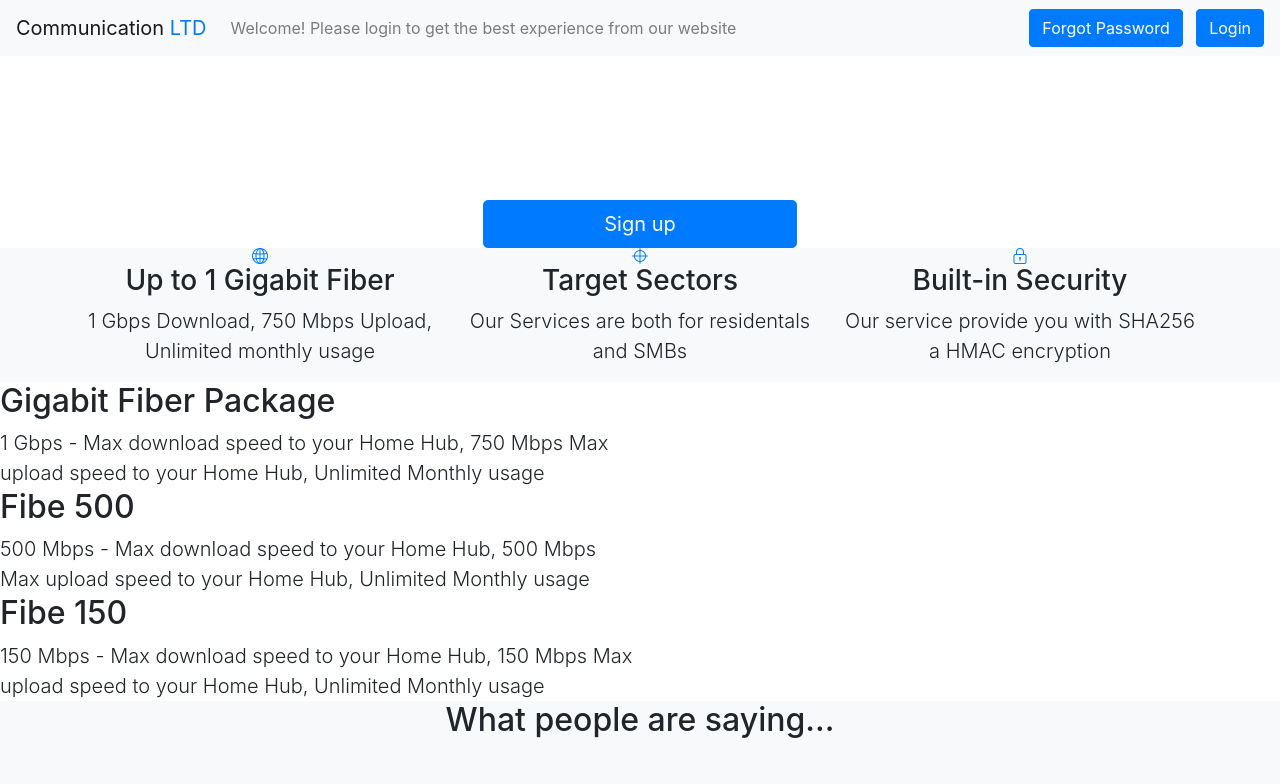
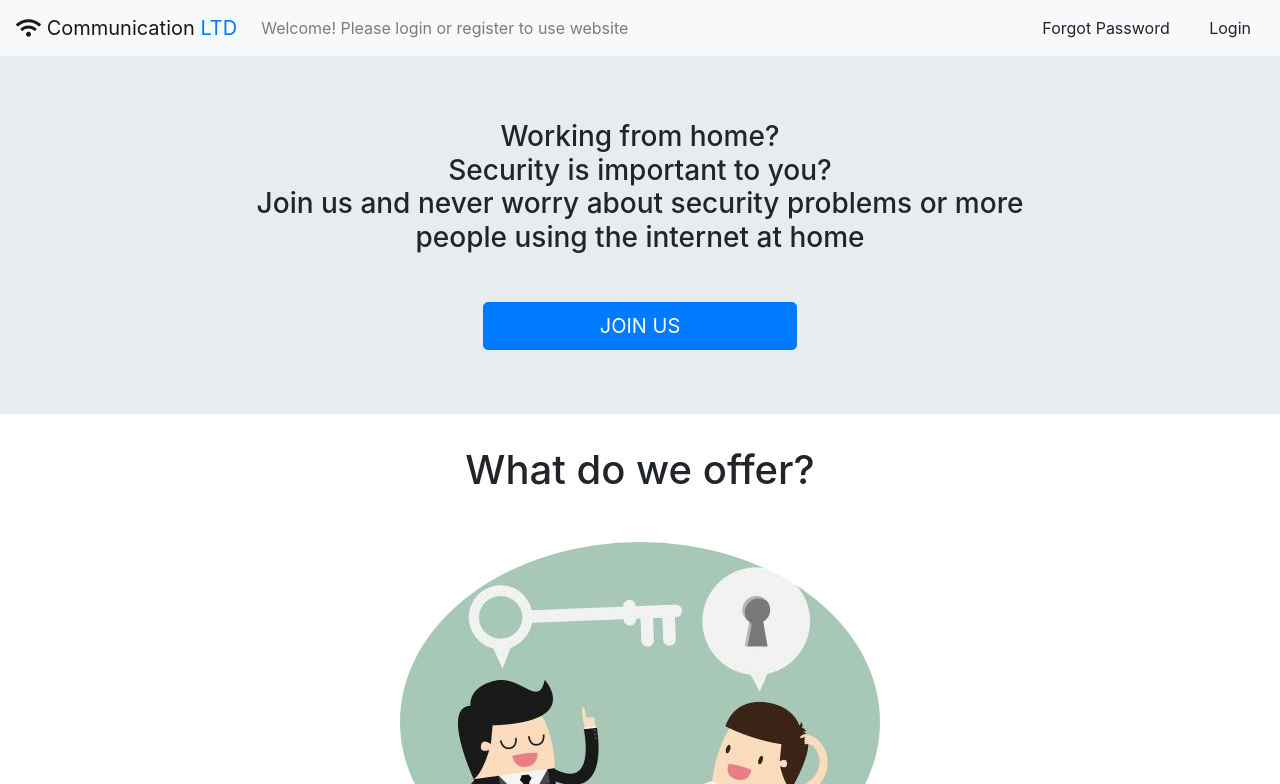
Before and after one commit to borismand/GMB_NetComm, a Django app: page / in a window 1280 px wide. Shown: the top 784 px of the page. Run offline with Django 3.2, Linux system fonts and the light colour scheme; some libraries are stand-ins or nearby versions.

Commit message:
sirst UI skeleton

```diff
--- a/net_comm_web/templates/pages/index.html
+++ b/net_comm_web/templates/pages/index.html
@@ -7,7 +7,8 @@
 
 <!-- Navigation-->
 <nav class="navbar navbar-expand-lg navbar-light bg-light static-top">
-    <a class="navbar-brand" href="#">Communication <span style="color: #007bff;">LTD</span></a>
+    <a class="navbar-brand" href="#">
+        <i class="fas fa-wifi"></i> Communication <span style="color: #007bff;">LTD</span></a>
     <button class="navbar-toggler" type="button" data-toggle="collapse" data-target="#navbarText" aria-controls="navbarText" aria-expanded="false" aria-label="Toggle navigation">
     <span class="navbar-toggler-icon"></span>
      </button>
@@ -32,35 +33,45 @@
       {% else %}
 
       <li class="nav-item">
-        <a class="nav-link">Welcome! Please login to get the best experience from our website</a>
+        <a class="nav-link">Welcome! Please login or register to use website</a>
       </li>
       </div>
       <div>
-        <a class="btn btn-primary" href="/password_reset">Forgot Password</a>
+        <a class="btn btn-light" href="/password_reset">Forgot Password</a>
       </div>
       <div>
         &nbsp;&nbsp;
-        <a class="btn btn-primary" href="/login">Login</a>
+        <a class="btn btn-light" href="/login">Login</a>
       </div>
 
       {% endif %}
 
 </nav>
 <!-- Masthead-->
-<header class="masthead text-white text-center">
+<header class="masthead text-black text-center">
     <div class="overlay"></div>
-    <div class="container">
-        <div class="row">
-            <div class="col-xl-9 mx-auto"><h1 class="mb-5">Find the best internet deals in your area and upgrade your home internet</h1></div>
-            <div class="col-xl-9 mx-auto">
-                    <div class="col-xl-5 mx-auto" ><a href="register"><button class="btn btn-block btn-lg btn-primary" >Sign up</button></a></div>
+    <div class="jumbotron jumbotron-fluid">
+        <div class="container">
+            <div class="row">
+                <div class="col-xl-9 mx-auto"><h3 class="mb-5">Working from home? <br />
+                    Security is important to you?
+                    <br />Join us and never worry about security problems or more people using the internet at home</h3></div>
+                <div class="col-xl-9 mx-auto">
+                        <div class="col-xl-5 mx-auto" ><a href="register"><button class="btn btn-block btn-lg btn-primary" >
+                            JOIN US</button></a></div>
+                </div>
             </div>
         </div>
     </div>
 </header>
+<!--<img class="mb-4 img-error" src="./assets/img/communication.jpg" />-->
 <!-- Icons Grid-->
-<section class="features-icons bg-light text-center">
+<section class="features-icons bg-white text-center pb-5">
     <div class="container">
+        <h1 class="mb-5">What do we offer?</h1>
+        <div class="d-flex justify-content-center">
+            <img class="img-fluid rounded-circle mb-3" src="{% static 'assets/img/communication.jpg' %}" alt="..." />
+        </div>
         <div class="row">
             <div class="col-lg-4">
                 <div class="features-icons-item mx-auto mb-5 mb-lg-0 mb-lg-3">
@@ -86,24 +97,63 @@
         </div>
     </div>
 </section>
+<!-- Comm -->
+<!-- Testimonials-->
+<section class="testimonials text-center bg-dark text-grey p-30">
+    <div class="container">
+        <h2 class="mb-5">What people are saying about us</h2>
+        <div id="carouselExampleIndicators" class="carousel slide" data-ride="carousel">
+          <ol class="carousel-indicators">
+            <li data-target="#carouselExampleIndicators" data-slide-to="0" class="active"></li>
+            <li data-target="#carouselExampleIndicators" data-slide-to="1"></li>
+            <li data-target="#carouselExampleIndicators" data-slide-to="2"></li>
+          </ol>
+          <div class="carousel-inner">
+            <div class="carousel-item active">
+              <img class="img-fluid rounded-circle mb-3" src="{% static 'assets/img/testimonials-1.jpg' %}" alt="..." />
+                <h5>Moshe Gotam</h5>
+                <p class="font-weight-light mb-0">"This is fantastic! This is the best project of the Network Communication Course ever!"</p>
+            </div>
+            <div class="carousel-item">
+              <img class="img-fluid rounded-circle mb-3" src="{% static 'assets/img/testimonials-2.jpg' %}" alt="..." />
+                <h5>Boris Mendelblat</h5>
+                <p class="font-weight-light mb-0">"Communication LTD are amazing. I've been with them for 3 years, best decision I have made."</p>
+            </div>
+            <div class="carousel-item">
+              <img class="img-fluid rounded-circle mb-3" src="{% static 'assets/img/testimonials-3.jpg' %}" alt="..." />
+                <h5>Galia Shwartz</h5>
+                <p class="font-weight-light mb-0">"Thanks so much for making our internet better! Great Fibre Internet packages"</p>
+            </div>
+          </div>
+          <a class="carousel-control-prev" href="#carouselExampleIndicators" role="button" data-slide="prev">
+            <span class="carousel-control-prev-icon" aria-hidden="true"></span>
+            <span class="sr-only">Previous</span>
+          </a>
+          <a class="carousel-control-next" href="#carouselExampleIndicators" role="button" data-slide="next">
+            <span class="carousel-control-next-icon" aria-hidden="true"></span>
+            <span class="sr-only">Next</span>
+          </a>
+        </div>
+    </div>
+</section>
 <!-- Image Showcases-->
 <section class="showcase">
-    <div class="container-fluid p-0">
-        <div class="row no-gutters">
+    <div class="d-flex justify-content-center">
+        <div class="row no-gutters text-center">
            <!-- <div class="col-lg-6 order-lg-2 text-white showcase-img" style="background-image: url('{% static 'assets/img/bg-showcase-1.jpg' %}')"></div> -->
             <div class="col-lg-6 order-lg-1 my-auto showcase-text">
                 <h2>Gigabit Fiber Package</h2>
                 <p class="lead mb-0">1 Gbps - Max download speed to your Home Hub, 750 Mbps Max upload speed to your Home Hub,   Unlimited Monthly usage</p>
             </div>
         </div>
-        <div class="row no-gutters">
+        <div class="row no-gutters text-center">
             <!--div class="col-lg-6 text-white showcase-img" style="background-image: url('{% static 'assets/img/bg-showcase-2.jpg' %}')"></div-->
             <div class="col-lg-6 my-auto showcase-text">
                 <h2>Fibe 500</h2>
                 <p class="lead mb-0">500 Mbps - Max download speed to your Home Hub, 500 Mbps Max upload speed to your Home Hub,   Unlimited Monthly usage</p>
             </div>
         </div>
-        <div class="row no-gutters">
+        <div class="row no-gutters text-center">
             <!--<div class="col-lg-6 order-lg-2 text-white showcase-img" style="background-image: url('{% static 'assets/img/bg-showcase-3.jpg' %}')"></div>-->
             <div class="col-lg-6 order-lg-1 my-auto showcase-text">
                 <h2>Fibe 150</h2>
@@ -112,49 +162,43 @@
         </div>
     </div>
 </section>
-<!-- Testimonials-->
-<section class="testimonials text-center bg-light">
-    <div class="container">
-        <h2 class="mb-5">What people are saying...</h2>
-        <div class="row">
-            <div class="col-lg-4">
-                <div class="testimonial-item mx-auto mb-5 mb-lg-0">
-                    <img class="img-fluid rounded-circle mb-3" src="{% static 'assets/img/testimonials-1.jpg' %}" alt="..." />
-                    <h5>Max Levinzon</h5>
-                    <p class="font-weight-light mb-0">"This is fantastic! This is the best project of the Network Communication Course ever!"</p>
-                </div>
-            </div>
-            <div class="col-lg-4">
-                <div class="testimonial-item mx-auto mb-5 mb-lg-0">
-                    <img class="img-fluid rounded-circle mb-3" src="{% static 'assets/img/testimonials-2.jpg' %}" alt="..." />
-                    <h5>Sam Medina</h5>
-                    <p class="font-weight-light mb-0">"Communication LTD are amazing. I've been with them for 3 years, best decision I have made."</p>
-                </div>
-            </div>
-            <div class="col-lg-4">
-                <div class="testimonial-item mx-auto mb-5 mb-lg-0">
-                    <img class="img-fluid rounded-circle mb-3" src="{% static 'assets/img/testimonials-3.jpg' %}" alt="..." />
-                    <h5>Daniel Tomchin</h5>
-                    <p class="font-weight-light mb-0">"Thanks so much for making our internet better! Great Fibre Internet packages"</p>
-                </div>
-            </div>
-        </div>
-    </div>
-</section>
+<!--        <div class="row">-->
+<!--            <div class="col-lg-4">-->
+<!--                <div class="testimonial-item mx-auto mb-5 mb-lg-0">-->
+<!--                    <img class="img-fluid rounded-circle mb-3" src="{% static 'assets/img/testimonials-1.jpg' %}" alt="..." />-->
+<!--                    <h5>Max Levinzon</h5>-->
+<!--                    <p class="font-weight-light mb-0">"This is fantastic! This is the best project of the Network Communication Course ever!"</p>-->
+<!--                </div>-->
+<!--            </div>-->
+<!--            <div class="col-lg-4">-->
+<!--                <div class="testimonial-item mx-auto mb-5 mb-lg-0">-->
+<!--                    <img class="img-fluid rounded-circle mb-3" src="{% static 'assets/img/testimonials-2.jpg' %}" alt="..." />-->
+<!--                    <h5>Sam Medina</h5>-->
+<!--                    <p class="font-weight-light mb-0">"Communication LTD are amazing. I've been with them for 3 years, best decision I have made."</p>-->
+<!--                </div>-->
+<!--            </div>-->
+<!--            <div class="col-lg-4">-->
+<!--                <div class="testimonial-item mx-auto mb-5 mb-lg-0">-->
+<!--                    <img class="img-fluid rounded-circle mb-3" src="{% static 'assets/img/testimonials-3.jpg' %}" alt="..." />-->
+<!--                    <h5>Daniel Tomchin</h5>-->
+<!--                    <p class="font-weight-light mb-0">"Thanks so much for making our internet better! Great Fibre Internet packages"</p>-->
+<!--                </div>-->
+<!--            </div>-->
+<!--        </div>-->
 <!-- Call to Action-->
-<section class="call-to-action text-white text-center">
-    <div class="overlay"></div>
-    <div class="container">
-        <div class="row">
-            <div class="col-xl-9 mx-auto"><h2 class="mb-4">Ready to get started? Sign up now!</h2></div>
-            <div class="col-md-10 col-lg-8 col-xl-7 mx-auto">
-                <div class="col-xl-9 mx-auto">
-                    <div class="col-xl-5 mx-auto" ><a href="register"><button class="btn btn-block btn-lg btn-primary" >Sign up</button></a></div>
-                </div>
-            </div>
-        </div>
-    </div>
-</section>
+<!--<section class="call-to-action text-white text-center">-->
+<!--    <div class="overlay"></div>-->
+<!--    <div class="container">-->
+<!--        <div class="row">-->
+<!--            <div class="col-xl-9 mx-auto"><h2 class="mb-4">Ready to get started? Sign up now!</h2></div>-->
+<!--            <div class="col-md-10 col-lg-8 col-xl-7 mx-auto">-->
+<!--                <div class="col-xl-9 mx-auto">-->
+<!--                    <div class="col-xl-5 mx-auto" ><a href="register"><button class="btn btn-block btn-lg btn-primary" >Sign up</button></a></div>-->
+<!--                </div>-->
+<!--            </div>-->
+<!--        </div>-->
+<!--    </div>-->
+<!--</section>-->
 <!-- Footer-->
 <footer class="footer bg-light">
     <div class="container">
```
Also changed, not shown: net_comm_web/static/assets/img/communication.jpg (added).
